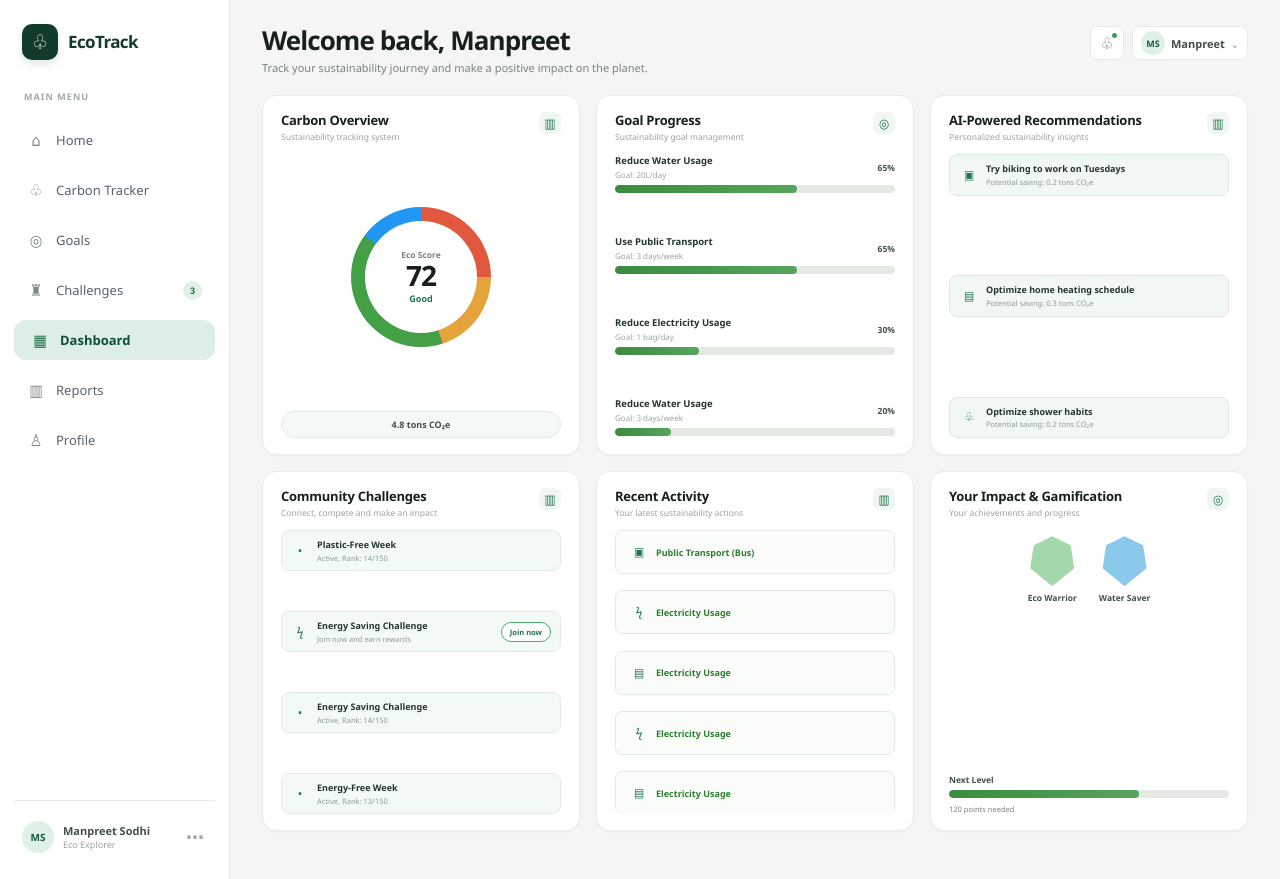
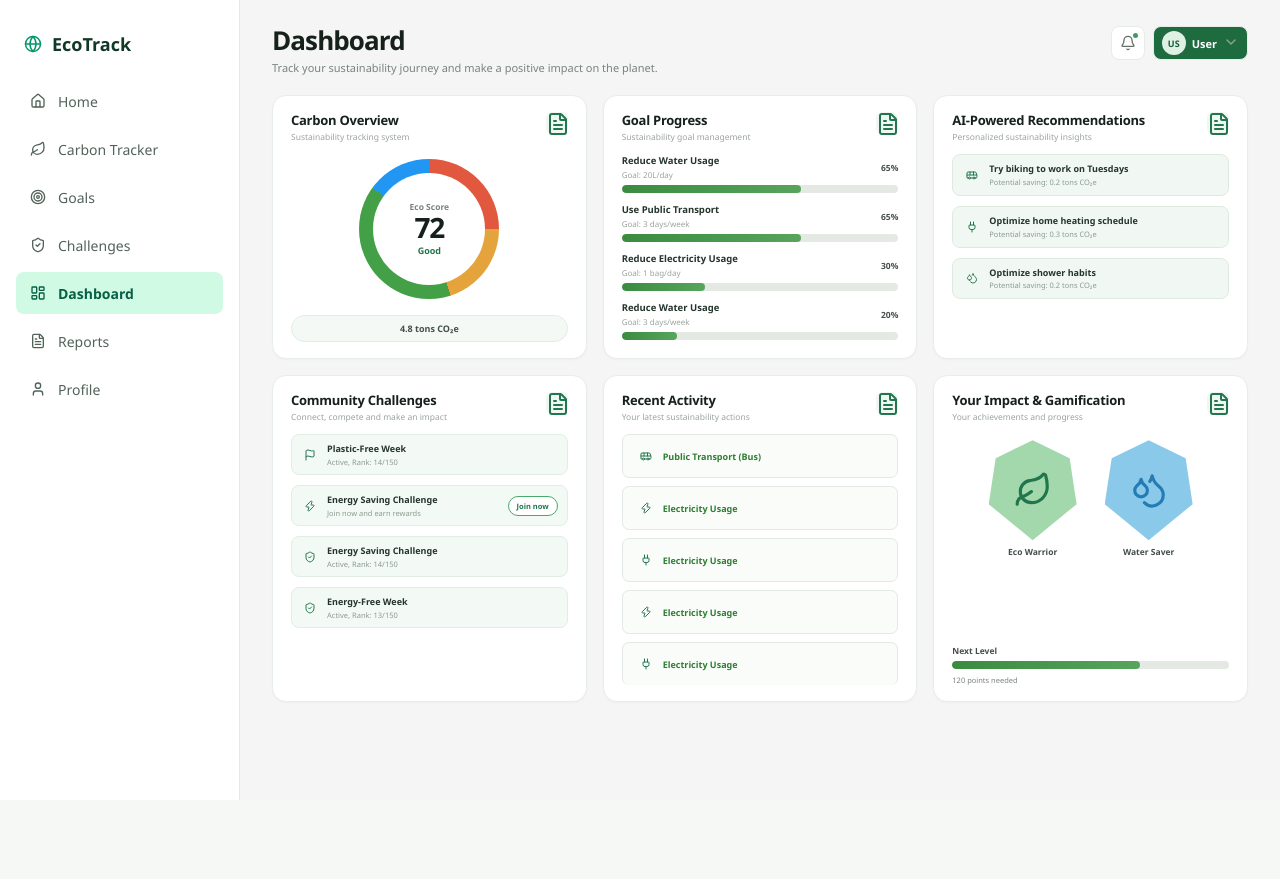
Before and after one commit to springboardmentor212/EcoTrack_Group4, a React (Create React App) app in the folder frontend/: page /dashboard in a window 1280 px wide. After the commit the page ends 800 px from the top, so only its background shows below. Built offline with nearby package versions, Linux system fonts and the light colour scheme.

Commit message:
dashboard and navbar updated

```diff
--- a/frontend/src/dashboard/dashboard.css
+++ b/frontend/src/dashboard/dashboard.css
@@ -135,7 +135,20 @@ button:disabled {
   display: flex;
   align-items: center;
   gap: 10px;
-  padding: 0 8px 30px;
+  font-size: 18px;
+  font-weight: 700;
+  color: #123828;
+  padding: 0 8px 24px;
+}
+
+.sidebar-brand svg {
+  /* color: var(--goal-green-600); */
+  color: #059669;
+}
+
+.sidebar-brand span {
+  font-weight: 650;
+  font-size: 18px;
 }
 
 .brand-mark {
@@ -405,8 +418,8 @@ button:disabled {
   padding: 4px 8px;
   border: 1px solid var(--border);
   border-radius: 8px;
-  background: white;
-  color: var(--text-700);
+  background:  #1f6b40;
+  color: white;
   cursor: pointer;
 }
 
@@ -458,7 +471,7 @@ button:disabled {
 
 .dashboard-card {
   min-width: 0;
-  height: 360px;
+  height: auto; /* was 360px: fixed height forced big empty gaps */
   display: flex;
   flex-direction: column;
   justify-content: space-between;
@@ -525,6 +538,7 @@ button:disabled {
   align-items: center;
   justify-content: center;
   margin: auto 0;
+  padding: 8px 0;
   position: relative;
 }
 
@@ -630,7 +644,7 @@ button:disabled {
 .goal-progress-list {
   display: flex;
   flex-direction: column;
-  justify-content: space-between;
+  justify-content: flex-start;
   flex: 1;
   margin: 12px 0 2px;
   gap: 10px;
@@ -705,10 +719,10 @@ button:disabled {
 .recommendation-list {
   display: flex;
   flex-direction: column;
-  justify-content: space-between;
+  justify-content: flex-start;
   flex: 1;
   margin: 12px 0 0;
-  gap: 7px;
+  gap: 10px;
 }
 
 .recommendation-item {
@@ -781,10 +795,10 @@ button:disabled {
 .challenge-list {
   display: flex;
   flex-direction: column;
-  justify-content: space-between;
+  justify-content: flex-start;
   flex: 1;
   margin: 12px 0 0;
-  gap: 7px;
+  gap: 10px;
 }
 
 .challenge-row {
@@ -873,10 +887,10 @@ button:disabled {
 .activity-list {
   display: flex;
   flex-direction: column;
-  justify-content: space-between;
+  justify-content: flex-start;
   flex: 1;
   margin: 12px 0 0;
-  gap: 6px;
+  gap: 10px;
 }
 
 .activity-row {
@@ -947,7 +961,7 @@ button:disabled {
   display: flex;
   align-items: center;
   justify-content: center;
-  gap: 22px;
+  gap: 28px;
   margin-top: 18px;
 }
 
@@ -960,8 +974,8 @@ button:disabled {
 }
 
 .badge-shape {
-  width: 44px;
-  height: 50px;
+  width: 88px;
+  height: 100px;
   display: grid;
   place-items: center;
   clip-path: polygon(
@@ -972,6 +986,12 @@ button:disabled {
     0% 64%,
     8% 18%
   );
+}
+
+.badge-shape .icon-large {
+  width: 38px;
+  height: 38px;
+  font-size: 38px;
 }
 
 .green-badge {
@@ -991,7 +1011,7 @@ button:disabled {
   white-space: nowrap;
 }
 
-.achievement-badge span {
+.achievement-badge > span {
   display: none;
 }
 
--- a/frontend/src/dashboard/dashboard.jsx
+++ b/frontend/src/dashboard/dashboard.jsx
@@ -1,32 +1,67 @@
 import { Link } from "react-router-dom";
-import React, { useState } from "react";
+import React, { useState, useEffect } from 'react';
 import "./dashboard.css";
 
 /* =========================================
    ICONS
 ========================================= */
+import {
+  Globe,
+  Home as HomeIcon,
+  Leaf,
+  Target,
+  ShieldCheck,
+  LayoutDashboard,
+  FileText,
+  User,
+  Bell,
+  ChevronDown,
+  CircleDot,
+  CheckCircle2,
+  Flame,
+  TrendingUp,
+  Sparkles,
+  Zap,
+  MoveHorizontal,
+  Sprout,
+  Ban,
+  Trophy,
+  Plus,
+  ArrowUpRight,
+  Droplets,
+  Bus,
+  Plug,
+  Sun,
+  Calendar,
+  MoreHorizontal,
+  Flag,
+  BarChart3,
+  X,
+} from "lucide-react";
 
 const icons = {
-  home: "⌂",
-  leaf: "♧",
-  target: "◎",
-  trophy: "♜",
-  grid: "▦",
-  chart: "▥",
-  user: "♙",
-  bell: "♧",
-  plus: "+",
-  arrow: "↗",
-  check: "✓",
-  bolt: "ϟ",
-  water: "♧",
-  transport: "▣",
-  energy: "▤",
-  tree: "♧",
-  more: "•••",
-  sun: "☀",
-  calendar: "▣",
-  trend: "↗",
+  home: HomeIcon,
+  leaf: Leaf,
+  target: Target,
+  trophy: Trophy,
+  grid: LayoutDashboard,
+  chart: BarChart3,
+  user: User,
+  bell: Bell,
+  plus: Plus,
+  arrow: ArrowUpRight,
+  check: CheckCircle2,
+  bolt: Zap,
+  water: Droplets,
+  transport: Bus,
+  energy: Plug,
+  tree: Sprout,
+  more: MoreHorizontal,
+  sun: Sun,
+  calendar: Calendar,
+  trend: TrendingUp,
+  flag: Flag,
+  shield: ShieldCheck,
 };
 
 /* =========================================
@@ -36,13 +71,13 @@ const icons = {
 ========================================= */
 
 const navigation = [
-  { label: "Home", icon: "home", path: "/home" },
-  { label: "Carbon Tracker", icon: "leaf", path: "/carbon-footprint-tracker" },
-  { label: "Goals", icon: "target", path: "/goals" },
-  { label: "Challenges", icon: "trophy", path: "/home" },
-  { label: "Dashboard", icon: "grid", path: "/dashboard", active: true },
-  { label: "Reports", icon: "chart", path: "/home" },
-  { label: "Profile", icon: "user", path: "/profile" },
+  { label: "Home", icon: "Home", path: "/home" },
+  { label: "Carbon Tracker", icon: "Leaf", path: "/carbon-footprint-tracker" },
+  { label: "Goals", icon: "Target", path: "/goals" },
+  { label: "Challenges", icon: "Trophy", path: "/home" },
+  { label: "Dashboard", icon: "Grid", path: "/dashboard", active: true },
+  { label: "Reports", icon: "Chart", path: "/home" },
+  { label: "Profile", icon: "User", path: "/profile" },
 ];
 
 const goals = [
@@ -161,14 +196,14 @@ const activities = [
 ========================================= */
 
 function Icon({ name, size = "normal" }) {
-  const icon = icons[name] || "•";
+  const LucideIcon = icons[name] || CircleDot;
 
   return (
     <span
       className={`icon icon-${size}`}
       aria-hidden="true"
     >
-      {icon}
+      <LucideIcon size="1em" />
     </span>
   );
 }
@@ -194,7 +229,7 @@ function CardHeader({
 
       {action || (
         <span className="heading-icon">
-          <Icon name={icon || "chart"} />
+          <FileText />
         </span>
       )}
     </div>
@@ -217,76 +252,50 @@ function ProgressBar({ value, className = "" }) {
 ========================================= */
 
 function Sidebar({ activePage, setActivePage }) {
-  return (
-    <aside className="dashboard-sidebar">
+  return ( <aside className="sidebar">
           <div className="sidebar-brand">
-        <div className="brand-mark">
-          <Icon name="leaf" size="large" />
+            <Globe size={18} strokeWidth={2} />
+            <span>EcoTrack</span>
           </div>
 
-        <div>
-          <div className="brand-name">EcoTrack</div>
-          <div className="brand-subtitle">
-            SUSTAINABILITY PLATFORM
-          </div>
-        </div>
-      </div>
+          <nav className="sidebar-menu">
+            <Link to="/home" className="menu-item">
+              <HomeIcon size={16} />
+              <span>Home</span>
+            </Link>
 
-          <nav className="sidebar-nav">
-    <div className="nav-heading">MAIN MENU</div>
+            <Link to="/carbon-footprint-tracker" className="menu-item">
+              <Leaf size={16} />
+              <span>Carbon Tracker</span>
+            </Link>
 
-    {navigation.map((item) => (
-      <Link
-        key={item.label}
-        to={item.path}
-        className={`nav-item ${
-          item.label === "Dashboard" ? "active" : ""
-        }`}
-      >
-        <span className="nav-icon">
-          <Icon name={item.icon} />
-        </span>
+            <Link to="/goals" className="menu-item ">
+              <Target size={16} />
+              <span>Goals</span>
+            </Link>
 
-        <span>{item.label}</span>
+            <a href="#" className="menu-item">
+              <ShieldCheck size={16} />
+              <span>Challenges</span>
+            </a>
 
-        {item.label === "Challenges" && (
-          <span className="nav-count">3</span>
-        )}
+            <a href="/dashboard" className="menu-item active">
+              <LayoutDashboard size={16} />
+              <span>Dashboard</span>
+            </a>
+
+            <a href="#" className="menu-item">
+              <FileText size={16} />
+              <span>Reports</span>
+            </a>
+
+            <Link to="/profile" className="menu-item">
+              <User size={16} />
+              <span>Profile</span>
             </Link>
-    ))}
           </nav>
+        </aside>
 
-
-      <div className="sidebar-bottom">
-        <div className="sidebar-tip">
-          <div className="tip-icon">
-            <Icon name="leaf" />
-          </div>
-
-          <div>
-            <strong>Keep it green</strong>
-            <p>Small actions make a difference.</p>
-          </div>
-        </div>
-
-        <div className="sidebar-profile">
-          <div className="profile-avatar">MS</div>
-
-          <div className="profile-text">
-            <strong>Manpreet Sodhi</strong>
-            <span>Eco Explorer</span>
-          </div>
-
-          <button
-            type="button"
-            className="profile-more"
-            aria-label="Open profile menu"
-          >
-            <Icon name="more" />
-          </button>
-        </div>
-      </div>
-    </aside>
 );
 }
 
@@ -298,7 +307,9 @@ function DashboardHeader({
   onNotification,
   notificationsOpen,
   onPrimaryAction,
+  loggeduser
 }) {
+
   return (
     <header className="dashboard-header">
       <div className="header-copy">
@@ -307,7 +318,7 @@ function DashboardHeader({
         </div>
 
         <h1>
-          Welcome back, <span>Manpreet</span>
+          Dashboard <span></span>
           <span className="header-wave"> 👋</span>
         </h1>
 
@@ -348,9 +359,9 @@ function DashboardHeader({
           className="user-menu"
           aria-label="Open user menu"
         >
-          <span className="user-avatar">MS</span>
-          <span className="user-menu-name">Manpreet</span>
-          <span className="user-chevron">⌄</span>
+          <span className="user-avatar">{loggeduser.substring(0,2).toUpperCase()}</span>
+          <p className="user-menu-name">{loggeduser}</p>
+          <span className="user-chevron"><ChevronDown size={16} /></span>
         </button>
 
         <button
@@ -422,7 +433,7 @@ function CarbonFootprintCard() {
           <strong>4.8 tons CO₂e</strong>
         </div>
 
-        <span className="summary-arrow">↗</span>
+        <span className="summary-arrow"><Icon name="arrow" /></span>
       </div>
     </section>
   );
@@ -495,7 +506,7 @@ function RecommendationsCard() {
                 <span>{recommendation.subtitle}</span>
               </div>
 
-              <span className="recommendation-arrow">↗</span>
+              <span className="recommendation-arrow"><Icon name="arrow" /></span>
             </div>
           ))}
       </div>
@@ -675,6 +686,20 @@ export default function Dashboard() {
     useState(false);
   const [showActivityModal, setShowActivityModal] =
     useState(false);
+    const [loggeduser, setLoggeduser] = useState(null);
+
+  useEffect(() => {
+    const storedUser = localStorage.getItem("user");
+    if (storedUser && storedUser !== "undefined") {
+      try {
+        setLoggeduser(JSON.parse(storedUser));
+        console.log(loggeduser.fullName)
+      } catch (err) {
+        console.error("User JSON parse error:", err);
+      }
+    }
+  }, []);
+
 
   const handlePageChange = (page) => {
     setActivePage(page);
@@ -693,6 +718,7 @@ export default function Dashboard() {
 
       <main className="dashboard-main">
         <DashboardHeader
+        loggeduser={loggeduser?.fullName || loggeduser?.name || "User"}
           onNotification={() =>
             setNotificationsOpen((current) => !current)
           }
@@ -756,7 +782,7 @@ export default function Dashboard() {
                 onClick={() => setShowActivityModal(false)}
                 aria-label="Close activity form"
               >
-                ×
+                <X size={18} />
               </button>
             </div>
 
--- a/frontend/src/pages/CarbonFootPrintTracker/CarbonFootPrintTracker.jsx
+++ b/frontend/src/pages/CarbonFootPrintTracker/CarbonFootPrintTracker.jsx
@@ -154,7 +154,7 @@ function CarbonFootPrintTracker() {
             <span>Challenges</span>
           </a>
 
-          <a href="#" className="menu-item">
+          <a href="/dashboard" className="menu-item">
             <LayoutDashboard size={16} />
             <span>Dashboard</span>
           </a>
--- a/frontend/src/pages/Goal/goal.jsx
+++ b/frontend/src/pages/Goal/goal.jsx
@@ -138,7 +138,7 @@ export default function GoalsPage() {
             <span>Challenges</span>
           </a>
 
-          <a href="#" className="menu-item">
+          <a href="/dashboard" className="menu-item">
             <LayoutDashboard size={16} />
             <span>Dashboard</span>
           </a>
```
Also changed, not shown: 1 other file (tests, documents, lock files or other folders). Lines whose indentation alone changed are shown as unchanged.
